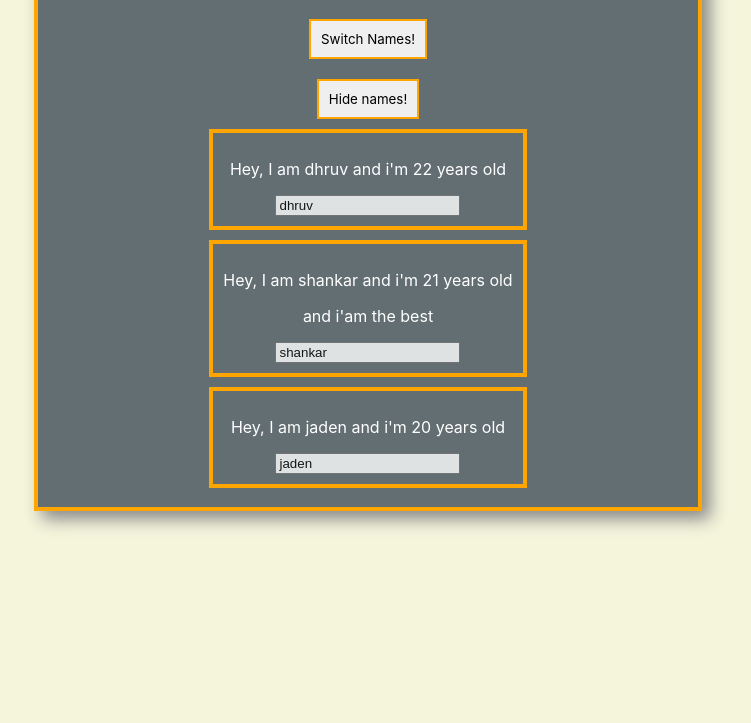
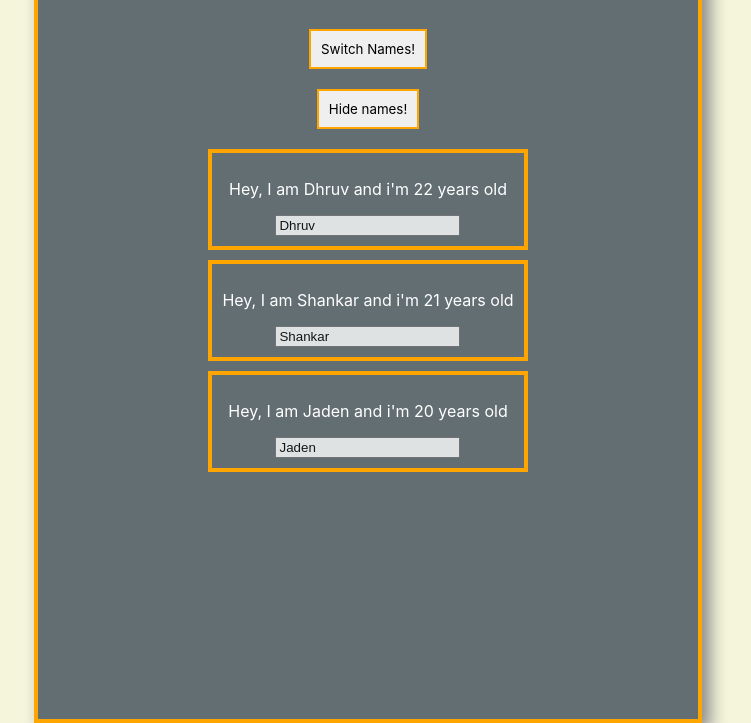
Before and after one commit to prajat/ReactJs-HeadStart, a React app: page / in a window 1280 px wide. Both pictures are taken after a click on the button "Show names!". Shown: the part 77-800 px from the top of the page, without its empty margins (272-1023 px from the left). Built offline with nearby package versions, Linux system fonts and the light colour scheme.

Commit message:
lodash function used and code reviewed by uday sir

```diff
--- a/src/index.js
+++ b/src/index.js
@@ -1,6 +1,6 @@
 import React from 'react';
 import ReactDOM from 'react-dom';
-import App from './js/App';
+import { App } from './js';
 
 // import styles
 import './styles.scss';
--- a/src/js/App.js
+++ /dev/null
@@ -1,98 +0,0 @@
-import React, {Component} from 'react';
-// import './App.scss';
-import Person from './Person/Person';
-
-class App extends Component{
-  state={
-    persons:[
-      {name:'dhruv',age:'22'},
-      {name:'shankar',age:'21'},
-      {name:'jaden',age:'20'}
-    ],
-    showPersons:false,
-    buttonname:'Show names!'
-
-  }
-
-  switchnameHandler = ()=>{
-    // window.alert("clicked");
-    // console.log("hey from console");
-    this.setState({
-      persons:[
-        {name:'rajat',age:'21'},
-        {name:'lokesh',age:'19'},
-        {name:'sarvjeet',age:'22'}
-      ]
-
-    });
-  }
-
-  changeNameHandler=(event)=>{
-    this.setState({
-      persons:[
-        {name:'rajat',age:'21'},
-        {name:event.target.value,age:'19'},
-        {name:'sarvjeet',age:'22'}
-      ]
-
-    });
-  }
-
-  togglePersonHandler=()=>{
-    const showstatus=this.state.showPersons;
-    if(this.state.buttonname=='Show names!'){
-      this.setState({buttonname:'Hide names!'});
-    }else{
-      this.setState({buttonname:'Show names!'});
-    }
-    this.setState({showPersons:!showstatus});
-
-  }
-
-  render(){
-
-    let persons=null;
-    if(this.state.showPersons){
-      persons=(
-            <div>
-
-              <Person
-                name={this.state.persons[0].name}
-                age={this.state.persons[0].age}/>
-              <Person
-                name={this.state.persons[1].name}
-                age={this.state.persons[1].age}
-                click={this.switchnameHandler}
-                changed={this.changeNameHandler} >and i'am the best</Person>
-              <Person
-                name={this.state.persons[2].name}
-                age={this.state.persons[2].age} />
-
-            </div>
-
-      );
-    }
-
-    return (
-      <div className="App">
-        <h1>React App</h1>
-        <button className="App__button" onClick={this.switchnameHandler}>Switch Names!</button>
-        <br />
-        <button className="App__button" onClick={this.togglePersonHandler}>{this.state.buttonname}</button>
-        {persons}
-
-      </div>
-
-
-
-
-
-
-      //React.createElement('div',null,'h1','hey rajat from new way')
-      // this.switchnameHandler.bind(this,'kite') for dynamic pass value to state change
-    );
-  }
-
-}
-
-export default App;
--- a/src/js/Person/Person.js
+++ /dev/null
@@ -1,12 +0,0 @@
-import React from 'react';
-
-const person=(props)=>{
-    return (
-        <div className="person">
-            <p onClick={props.click}>Hey, I am {props.name} and i'm {props.age} years old</p>
-            <p>{props.children}</p>
-            <input className="person__input" type="text" onChange={props.changed} value={props.name}></input>
-        </div>
-    )
-};
-export default person;
--- /dev/null
+++ b/src/js/containers/App.js
@@ -0,0 +1,97 @@
+import React, {Component} from 'react';
+import { findIndex, cloneDeep } from 'lodash';
+
+// import './App.scss';
+import { person as Person } from 'views/Person';
+
+/**
+ * @desc some description
+ * @example
+ * import { App } from 'containers/App';
+ */
+export class App extends Component {
+  constructor( props ) {
+    super( props );
+
+    this. state = {
+      persons:[
+        {id: '1', name:'Dhruv',age:'22'},
+        {id: '2', name:'Shankar',age:'21'},
+        {id: '3', name:'Jaden',age:'20'}
+      ],
+      isActive: false
+    }
+
+    this.handleNameChange = this.handleNameChange.bind( this );
+    this.switchNameHandler = this.switchNameHandler.bind( this );
+    this.togglePersonListHandler = this.togglePersonListHandler.bind( this );
+  }
+
+  switchNameHandler() {
+    this.setState( {
+      persons:[
+        { id: '1', name:'Rajat', age:'21' },
+        { id: '2', name:'Lokesh', age:'19' },
+        { id: '3', name:'Sarvjeet', age:'22' }
+      ]
+    } );
+  }
+
+  handleNameChange ( event, id ) {
+    var personIndex = findIndex( this.state.persons, { id: id } );
+    var persons = cloneDeep( this.state.persons );
+    persons[ personIndex ].name = event.target.value;
+
+    this.setState( { persons } );
+  }
+
+  togglePersonListHandler() {
+    this.setState( {
+      isActive: ! this.state.isActive
+    } );
+  }
+
+  render(){
+    return (
+      <div className="App">
+        <h1>React App</h1>
+
+        <div>
+          <button className="App__button" onClick={this.switchNameHandler}>Switch Names!</button>
+        </div>
+
+        <button className="App__button" onClick={this.togglePersonListHandler}>
+          { this.state.isActive ? 'Hide names!' : 'Show names!' }
+        </button>
+
+        {
+          this.state.isActive ? (
+            <div>
+              {
+                this.state.persons.map( ( person ) => {
+                  return (
+                    <Person
+                      key={ person.id }
+                      id={ person.id }
+                      name={person.name}
+                      age={person.age}
+                      click={this.switchNameHandler}
+                      onChange={this.handleNameChange}/>
+                    );
+                } )
+              }
+            </div>
+          ) : null
+        }
+      </div>
+
+
+
+
+
+
+      //React.createElement('div',null,'h1','hey rajat from new way')
+      // this.switchNameHandler.bind(this,'kite') for dynamic pass value to state change
+    );
+  }
+}
--- /dev/null
+++ b/src/js/index.js
@@ -0,0 +1 @@
+export * from 'containers/App';
--- /dev/null
+++ b/src/js/views/Person.js
@@ -0,0 +1,13 @@
+import React from 'react';
+
+export const person = (props) => {
+    return (
+        <div className="person">
+            <p onClick={props.click}>Hey, I am {props.name} and i'm {props.age} years old</p>
+            <p>{props.children}</p>
+            <input className="person__input" type="text" onChange={( event ) => {
+                props.onChange( event, props.id );
+            }} value={props.name}></input>
+        </div>
+    )
+};
--- a/src/styles.scss
+++ b/src/styles.scss
@@ -19,7 +19,6 @@ body {
 .App {
     color: #ffffff;
     width: 50%;
-    height: 70%;
     text-align: center;
     border: 4px solid orange;
     box-shadow: 0.5rem 0.5rem 1rem #888888;
@@ -35,6 +34,7 @@ body {
         border: 2px solid orange;
         font-family: inherit;
         padding: 10px;
+        margin: 10px;
         cursor: pointer;
 
         &:hover {
--- a/webpack.config.js
+++ b/webpack.config.js
@@ -35,6 +35,13 @@ module.exports = {
         ]
     },
 
+    resolve: {
+        alias: {
+            containers: path.resolve( __dirname, 'src/js/containers' ),
+            views: path.resolve( __dirname, 'src/js/views' )
+        }
+    },
+
     plugins: [
         new MiniCssExtractPlugin( {
             filename: 'styles.css'
```
